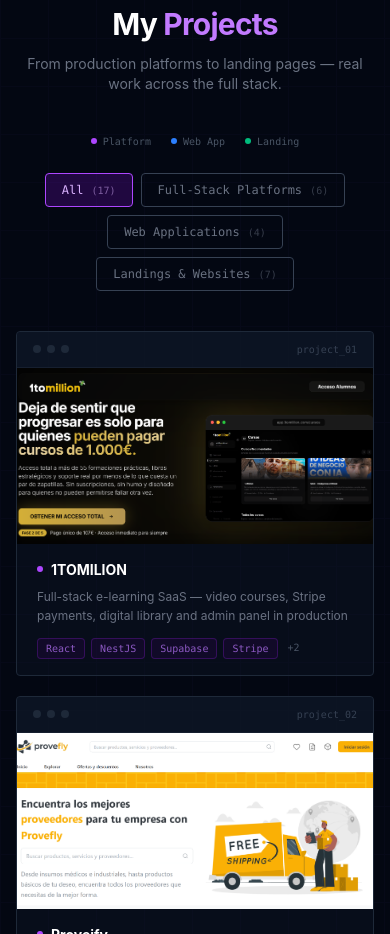
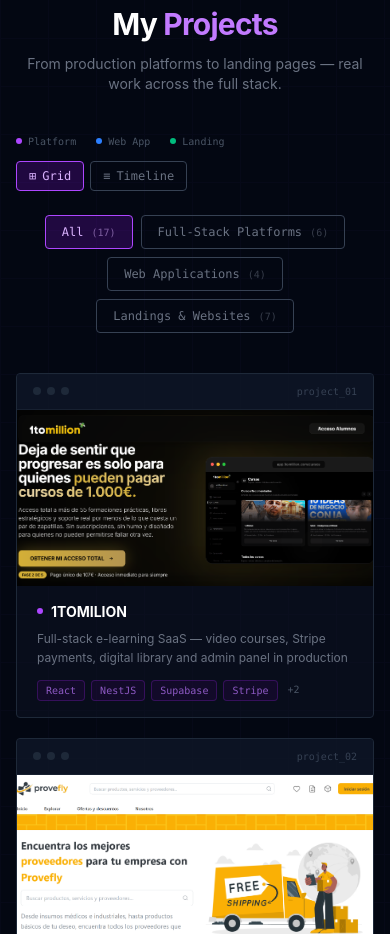
Before and after one commit to HannerB/PORTFOLIO, a React (Vite) app: page / in a window 390 px wide. Shown: the part 7240-8174 px from the top of the page. Built offline with nearby package versions, Linux system fonts and the light colour scheme.

Commit message:
feat: add timeline view with FLIP animation, fix scroll and navbar active state

```diff
--- a/package.json
+++ b/package.json
@@ -12,6 +12,7 @@
   "dependencies": {
     "@emailjs/browser": "^4.4.1",
     "aos": "^2.3.4",
+    "framer-motion": "^12.38.0",
     "react": "^19.2.4",
     "react-dom": "^19.2.4",
     "react-icons": "^5.5.0",
--- a/src/components/Navbar.jsx
+++ b/src/components/Navbar.jsx
@@ -19,7 +19,7 @@
             if (!el) return null
             const obs = new IntersectionObserver(
                 ([entry]) => { if (entry.isIntersecting) setActiveSection(id) },
-                { threshold: 0.3 }
+                { threshold: 0, rootMargin: "-30% 0px -60% 0px" }
             )
             obs.observe(el)
             return obs
--- a/src/components/Projects.jsx
+++ b/src/components/Projects.jsx
@@ -1,6 +1,8 @@
 import { useState } from "react"
 import { Link } from "react-router-dom"
+import { motion, AnimatePresence, LayoutGroup } from "framer-motion"
 import { projects } from "../data/projects"
+import ProjectTimeline from "./ProjectTimeline"
 
 const CATEGORIES = [
     { id: "all", label: "All" },
@@ -20,6 +22,8 @@
     webapp:   { bg: "from-blue-950 to-gray-900",   text: "text-blue-400",   border: "border-blue-900/40"   },
     landing:  { bg: "from-emerald-950 to-gray-900", text: "text-emerald-400", border: "border-emerald-900/40" },
 }
+
+const MotionLink = motion.create(Link)
 
 const ProjectPlaceholder = ({ title, category, tags }) => {
     const s = PLACEHOLDER_STYLES[category]
@@ -61,9 +65,11 @@
     const showImage = image && !imgFailed
 
     return (
-    <Link
+        <MotionLink
+            layoutId={`card-${slug}`}
             to={`/projects/${slug}`}
-        className="relative border border-gray-800 hover:border-purple-600 bg-gray-900/40 hover:bg-gray-900/70 rounded overflow-hidden group transition-all duration-300 flex flex-col"
+            className="relative border border-gray-800 hover:border-purple-600 bg-gray-900/40 hover:bg-gray-900/70 rounded overflow-hidden group flex flex-col"
+            transition={{ type: "spring", stiffness: 180, damping: 26 }}
         >
             {/* Terminal chrome */}
             <div className="flex items-center gap-1.5 px-4 py-2.5 border-b border-gray-800/60 bg-gray-900/60 shrink-0">
@@ -75,7 +81,7 @@
                 </span>
             </div>
 
-        {/* Image or styled placeholder */}
+            {/* Image or placeholder */}
             {showImage ? (
                 <figure className="relative overflow-hidden shrink-0">
                     <img
@@ -105,10 +111,7 @@
                 <p className="text-gray-500 text-xs leading-relaxed flex-1">{tagline}</p>
                 <div className="flex flex-wrap gap-1.5 mt-1">
                     {tags.slice(0, 4).map((tag) => (
-                    <span
-                        key={tag}
-                        className="font-mono text-[10px] text-purple-400/70 border border-purple-900/50 bg-purple-950/20 px-2 py-0.5 rounded"
-                    >
+                        <span key={tag} className="font-mono text-[10px] text-purple-400/70 border border-purple-900/50 bg-purple-950/20 px-2 py-0.5 rounded">
                             {tag}
                         </span>
                     ))}
@@ -119,12 +122,15 @@
                     )}
                 </div>
             </div>
-    </Link>
+        </MotionLink>
     )
 }
 
+export { ProjectCard, MotionLink, PLACEHOLDER_STYLES, CATEGORY_DOT }
+
 export default function Projects() {
     const [activeCategory, setActiveCategory] = useState("all")
+    const [view, setView] = useState("grid")
 
     const filtered =
         activeCategory === "all"
@@ -157,8 +163,10 @@
                     </p>
                 </header>
 
+                {/* View toggle + legend row */}
+                <div data-aos="fade-up" data-aos-delay="350" className="flex items-center justify-between flex-wrap gap-3 mb-6">
                     {/* Legend */}
-                <div data-aos="fade-up" data-aos-delay="350" className="flex justify-center gap-5 mb-6">
+                    <div className="flex gap-5">
                         {[
                             { dot: "bg-purple-500", label: "Platform" },
                             { dot: "bg-blue-500", label: "Web App" },
@@ -171,12 +179,40 @@
                         ))}
                     </div>
 
+                    {/* Toggle */}
+                    <div className="flex gap-1.5">
+                        {[
+                            { id: "grid",     icon: "⊞", label: "Grid" },
+                            { id: "timeline", icon: "≡", label: "Timeline" },
+                        ].map(({ id, icon, label }) => (
+                            <button
+                                key={id}
+                                onClick={() => setView(id)}
+                                className={`font-mono text-xs px-3 py-1.5 rounded border transition-all duration-200 cursor-pointer flex items-center gap-1.5 ${
+                                    view === id
+                                        ? "border-purple-500 bg-purple-600/20 text-purple-300"
+                                        : "border-gray-700 text-gray-500 hover:border-gray-600 hover:text-gray-400"
+                                }`}
+                            >
+                                <span>{icon}</span>
+                                {label}
+                            </button>
+                        ))}
+                    </div>
+                </div>
+
+                <LayoutGroup>
+                    <AnimatePresence mode="popLayout" initial={false}>
+                        {view === "grid" && (
+                            <motion.div
+                                key="grid-wrapper"
+                                initial={{ opacity: 0 }}
+                                animate={{ opacity: 1 }}
+                                exit={{ opacity: 0 }}
+                                transition={{ duration: 0.15 }}
+                            >
                                 {/* Category filters */}
-                <div
-                    data-aos="fade-up"
-                    data-aos-delay="400"
-                    className="flex flex-wrap justify-center gap-2 mb-10"
-                >
+                                <div className="flex flex-wrap justify-center gap-2 mb-10">
                                     {CATEGORIES.map((cat) => (
                                         <button
                                             key={cat.id}
@@ -196,15 +232,27 @@
                                 </div>
 
                                 {/* Cards */}
-                <div
-                    data-aos="fade-up"
-                    data-aos-delay="500"
-                    className="grid grid-cols-1 sm:grid-cols-2 lg:grid-cols-3 gap-5"
-                >
+                                <div className="grid grid-cols-1 sm:grid-cols-2 lg:grid-cols-3 gap-5">
                                     {filtered.map((project, index) => (
                                         <ProjectCard key={project.slug} {...project} index={index} />
                                     ))}
                                 </div>
+                            </motion.div>
+                        )}
+
+                        {view === "timeline" && (
+                            <motion.div
+                                key="timeline-wrapper"
+                                initial={{ opacity: 0 }}
+                                animate={{ opacity: 1 }}
+                                exit={{ opacity: 0 }}
+                                transition={{ duration: 0.15 }}
+                            >
+                                <ProjectTimeline />
+                            </motion.div>
+                        )}
+                    </AnimatePresence>
+                </LayoutGroup>
             </div>
         </section>
     )
--- a/src/data/projects.js
+++ b/src/data/projects.js
@@ -5,6 +5,8 @@
         slug: "1tomilion",
         category: "platform",
         year: "5 Dec 2025 – 27 Feb 2026",
+        dateStart: "2025-12-05",
+        dateEnd: "2026-02-27",
         title: "1TOMILION",
         tagline: "Full-stack e-learning SaaS — video courses, Stripe payments, digital library and admin panel in production",
         image: "/screenshots/1tomilion/thumbnail.png",
@@ -72,6 +74,8 @@
         slug: "proveify-back",
         category: "platform",
         year: "Apr 2025 – Feb 27, 2026",
+        dateStart: "2025-04-01",
+        dateEnd: "2026-02-27",
         title: "Proveify",
         tagline: "Backend support on a B2B service-provider marketplace — quotes, payments and domain modules from scratch",
         image: "/screenshots/proveify-back/thumbnail.png",
@@ -133,6 +137,8 @@
         slug: "sistema-contable-pr",
         category: "platform",
         year: "9 Dec 2025 – 14 Feb 2026",
+        dateStart: "2025-12-09",
+        dateEnd: "2026-02-14",
         title: "Sistema Contable PR",
         tagline: "Client-commissioned SaaS for CPA firms — translated a 10-page spec into a full production platform covering 19 Puerto Rico tax types",
         image: "/screenshots/sistema-contable-pr/thumbnail.png",
@@ -213,6 +219,8 @@
         slug: "wedoitweb",
         category: "platform",
         year: "Dec 2025 – Jan 2026",
+        dateStart: "2025-12-01",
+        dateEnd: "2026-01-31",
         title: "WeDoItBranding",
         tagline: "AI branding SaaS — full frontend built from a client brief with zero designs provided",
         image: "/screenshots/wedoitweb/thumbnail.png",
@@ -253,6 +261,8 @@
         slug: "greythium",
         category: "platform",
         year: "Nov 3 – Dec 2, 2025",
+        dateStart: "2025-11-03",
+        dateEnd: "2025-12-02",
         title: "GREYTHIUM",
         tagline: "B2B/B2C global trade platform — retail, wholesale, export and import under one PHP backend",
         image: "/screenshots/greythium/thumbnail.png",
@@ -294,6 +304,8 @@
         slug: "vivu",
         category: "platform",
         year: "Jun 27 – Dec 20, 2025",
+        dateStart: "2025-06-27",
+        dateEnd: "2025-12-20",
         title: "VIVU",
         tagline: "Course management platform for SENA — full-stack LMS handling vulnerable population enrollment rules and institutional agreements",
         image: "/screenshots/vivu/thumbnail.png",
@@ -370,6 +382,8 @@
         slug: "school-management-app",
         category: "webapp",
         year: "20 Jul – 24 Aug 2025",
+        dateStart: "2025-07-20",
+        dateEnd: "2025-08-24",
         title: "School Management App",
         tagline: "React ERP scaffold with role-based routing for admin, teacher, student, parent and support",
         image: "/screenshots/school-management-app/thumbnail.png",
@@ -408,6 +422,8 @@
         slug: "lab-sensorial-sena",
         category: "webapp",
         year: "Jul 8 – Dec 3, 2024",
+        dateStart: "2024-07-08",
+        dateEnd: "2024-12-03",
         title: "Lab Sensorial SENA",
         tagline: "Laravel web app that digitalizes sensory food evaluation panels at SENA Cedagro, replacing paper forms with a multi-booth scoring system and institutional Excel reporting.",
         image: "/screenshots/lab-sensorial-sena/thumbnail.png",
@@ -473,6 +489,8 @@
         slug: "app-akadem-ia",
         category: "webapp",
         year: "Nov 28, 2024 – Nov 10, 2025",
+        dateStart: "2024-11-28",
+        dateEnd: "2025-11-10",
         title: "Akadem-ía — Sistema de Gestión Académica",
         tagline: "Automated schedule generation engine for Colombian higher-ed associations with constraint-aware conflict detection",
         image: "/screenshots/app-akadem-ia/thumbnail.png",
@@ -534,6 +552,8 @@
         slug: "ecpl",
         category: "webapp",
         year: "19 Oct 2025 – 23 Dec 2025",
+        dateStart: "2025-10-19",
+        dateEnd: "2025-12-23",
         title: "ECPL — Certificación de Competencias Laborales",
         tagline: "SENA labor-competency certification platform: full candidate lifecycle, NCL mapping and signed document generation",
         image: "/screenshots/ecpl/thumbnail.png",
@@ -605,6 +625,8 @@
         slug: "crystalberylmedia",
         category: "landing",
         year: "Apr 16 – 21, 2025",
+        dateStart: "2025-04-16",
+        dateEnd: "2025-04-21",
         title: "CrystalBeryl Media",
         tagline: "Multi-page website for a Nairobi digital agency — services, portfolio and process showcase with rich animations",
         image: "/screenshots/crystalberylmedia/thumbnail.png",
@@ -646,6 +668,8 @@
         slug: "cafe-mekaddesh",
         category: "landing",
         year: "Apr – Aug 2024",
+        dateStart: "2024-04-01",
+        dateEnd: "2024-08-31",
         title: "Café Mekaddesh",
         tagline: "Website for a Colombian specialty coffee brand — built to give them a digital presence, a self-managed product catalog and a direct order channel, all without a CMS or eCommerce platform",
         image: "/screenshots/cafe-mekaddesh/thumbnail.png",
@@ -683,6 +707,8 @@
         slug: "plataforma-50",
         category: "landing",
         year: "Jul 10 – Jul 12, 2024",
+        dateStart: "2024-07-10",
+        dateEnd: "2024-07-12",
         title: "Plataforma50",
         tagline: "Bilingual ES/EN corporate landing page for a Colombian custom software development and IT consulting firm",
         image: "/screenshots/plataforma-50/thumbnail.png",
@@ -720,6 +746,8 @@
         slug: "conteb",
         category: "landing",
         year: "May 2 – 3, 2024",
+        dateStart: "2024-05-02",
+        dateEnd: "2024-05-03",
         title: "ContebSolutions",
         tagline: "Corporate landing page for a digital transformation and tech consulting agency in Barranquilla, Colombia",
         image: "/screenshots/conteb/thumbnail.png",
@@ -758,6 +786,8 @@
         slug: "agrosena",
         category: "landing",
         year: "2024",
+        dateStart: "2024-01-01",
+        dateEnd: "2024-12-31",
         title: "AgroJam 2024",
         tagline: "Event landing page for SENA's agricultural open innovation hackathon, with SMTP email integration and GitHub Pages CI/CD",
         image: "/screenshots/agrosena/thumbnail.png",
@@ -795,6 +825,8 @@
         slug: "tvd",
         category: "landing",
         year: "Apr 9 – Apr 25, 2024",
+        dateStart: "2024-04-09",
+        dateEnd: "2024-04-25",
         title: "Tu Vale Digital",
         tagline: "Landing page for a Colombian fintech startup that digitizes the credit slip system for small shopkeepers.",
         image: "/screenshots/tvd/thumbnail.png",
@@ -851,6 +883,8 @@
         slug: "alerta-roja",
         category: "landing",
         year: "Sep 14 – Sep 19, 2024",
+        dateStart: "2024-09-14",
+        dateEnd: "2024-09-19",
         title: "Alerta Roja",
         tagline: "Promotional landing page for a citizen security Android app in Puerto Colombia",
         image: "/screenshots/alerta-roja/thumbnail.png",
```
Also changed, not shown: src/components/ProjectTimeline.jsx (+99 -89 lines), src/index.css (+29 -0 lines), 1 other file (tests, documents, lock files or other folders). Lines whose indentation alone changed are shown as unchanged.
